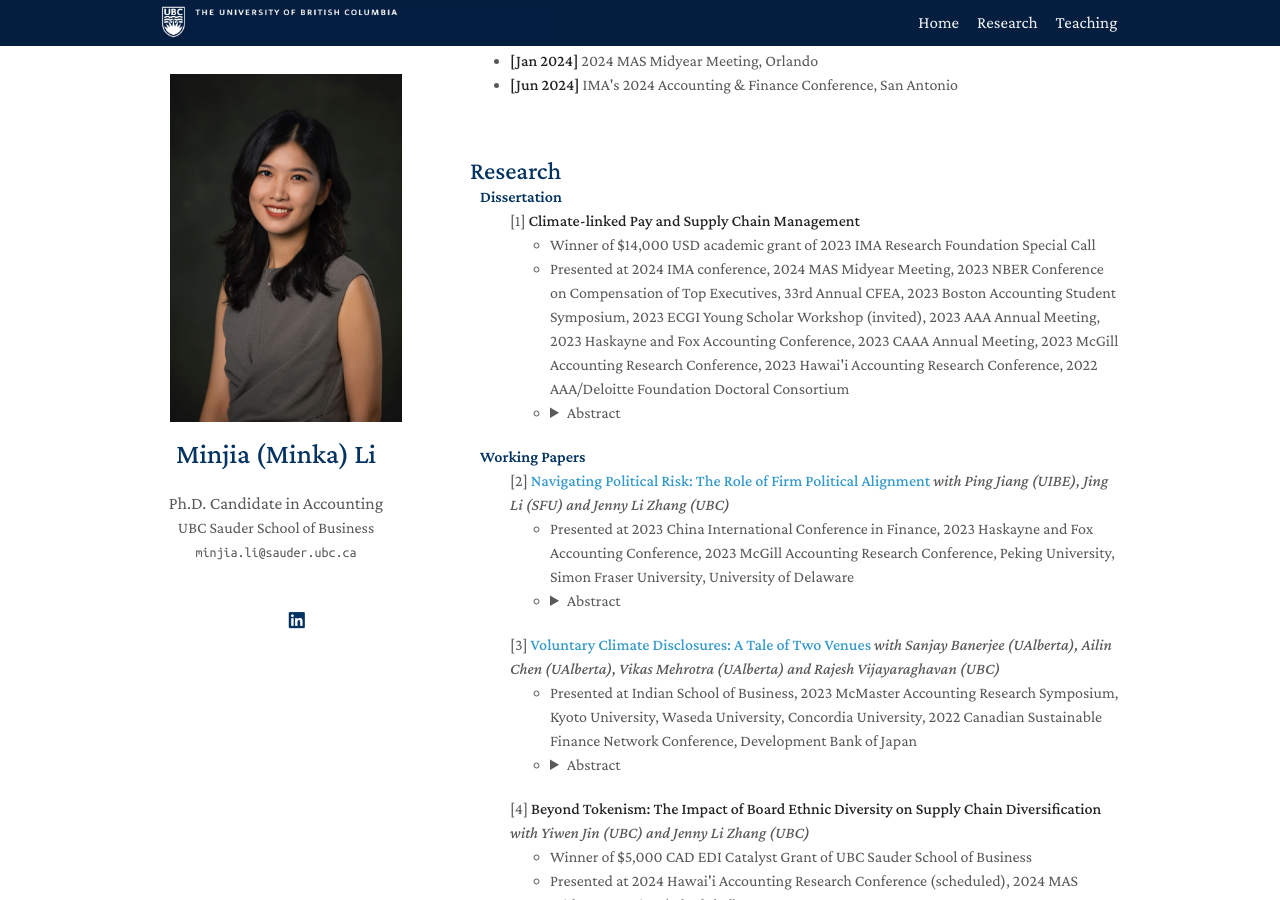
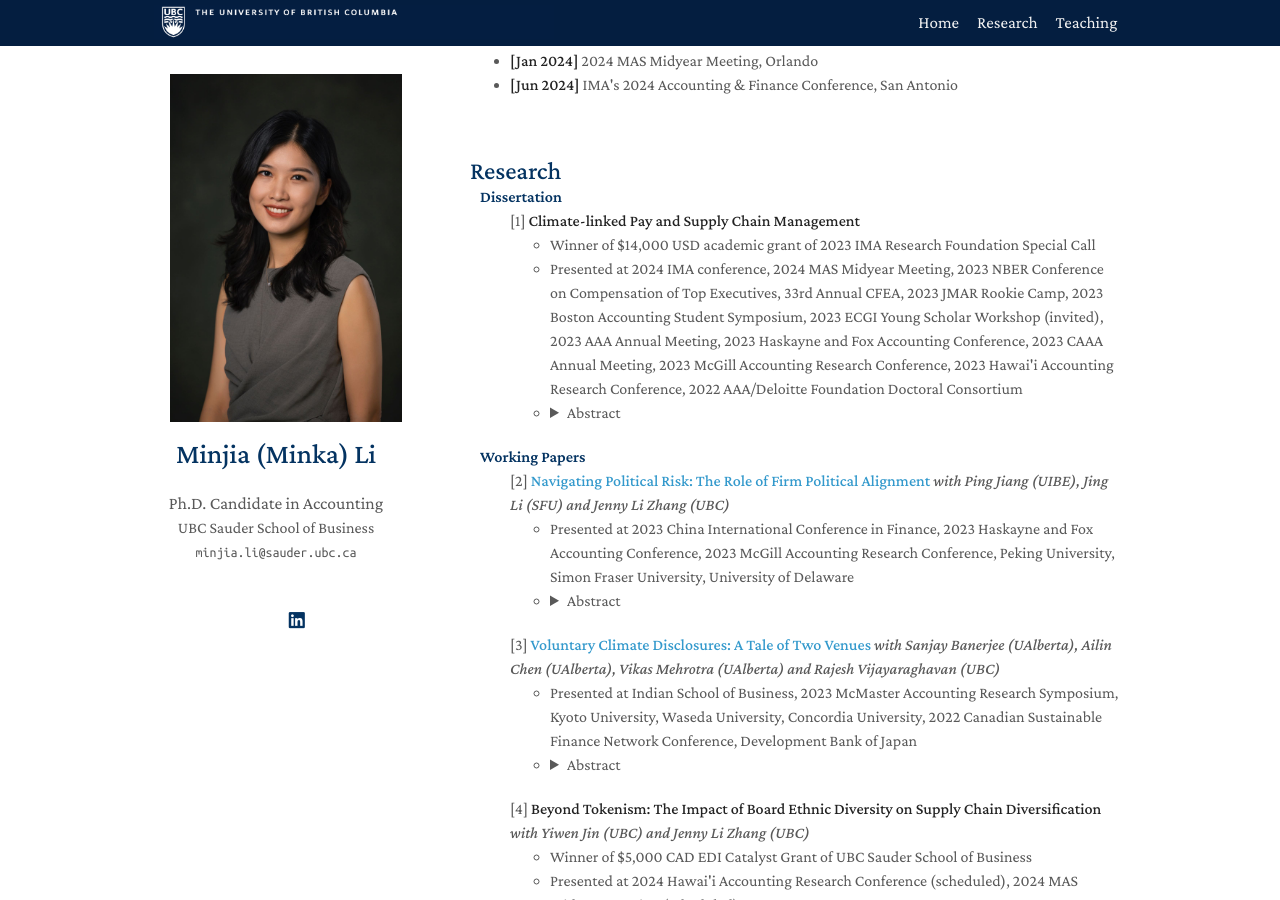
Before and after one commit to zeyang1225/zeyang1225.github.io, a Jekyll site: the page built from index.md, in a window 1280 px wide and 900 px high, scrolled down 571 px. Built offline with Jekyll 4.4.1, drawn with Linux system fonts in a browser that asks for light colours; nearby versions of some CDN libraries; a style sheet for code colours, icons or effects is not loaded.

Commit message:
Update research.md

```diff
--- a/_includes/research.md
+++ b/_includes/research.md
@@ -7,7 +7,7 @@
   <ul>  <div class="title"> [1] <strong> Climate-linked Pay and Supply Chain Management </strong>  </div>
   <ul>
      <li>   Winner of $14,000 USD academic grant of 2023 IMA Research Foundation Special Call<br></li>
-     <li>   Presented at 2024 IMA conference, 2024 MAS Midyear Meeting, 2023 NBER Conference on Compensation of Top Executives, 33rd Annual CFEA, 2023 Boston Accounting Student Symposium, 2023 ECGI Young Scholar Workshop (invited), 2023 AAA Annual Meeting, 2023 Haskayne and Fox Accounting Conference, 2023 CAAA Annual Meeting, 2023 McGill Accounting Research Conference, 2023 Hawai'i Accounting Research Conference, 2022 AAA/Deloitte Foundation Doctoral Consortium</li>
+     <li>   Presented at 2024 IMA conference, 2024 MAS Midyear Meeting, 2023 NBER Conference on Compensation of Top Executives, 33rd Annual CFEA, 2023 JMAR Rookie Camp, 2023 Boston Accounting Student Symposium, 2023 ECGI Young Scholar Workshop (invited), 2023 AAA Annual Meeting, 2023 Haskayne and Fox Accounting Conference, 2023 CAAA Annual Meeting, 2023 McGill Accounting Research Conference, 2023 Hawai'i Accounting Research Conference, 2022 AAA/Deloitte Foundation Doctoral Consortium</li>
    <li><details>
   <summary>Abstract</summary>
 This study documents a positive and significant association between a firm’s use of climate-linked metrics in executive pay and its outsourced emissions to the supply chain. Using a sample of 870 listed U.S. firms, I find that firms with better internal corporate governance, better financial performance, and lower growth opportunities are more likely to use climate-linked pay. Such pay schemes are followed by an increase in upstream suppliers’ emissions, and a decrease in firms’ direct emissions. This effect is more pronounced among firms with greater climate pressure, greater bargaining power over suppliers, and lower external monitoring. To explore potential mechanisms, I show that firms with climate-linked pay facilitate emissions outsourcing by initiating (terminating) fewer (more) contracts with suppliers from regions with higher emissions costs. Overall, my findings highlight the potential impact of climate-linked metrics in executive compensation on the supply chain.
```
